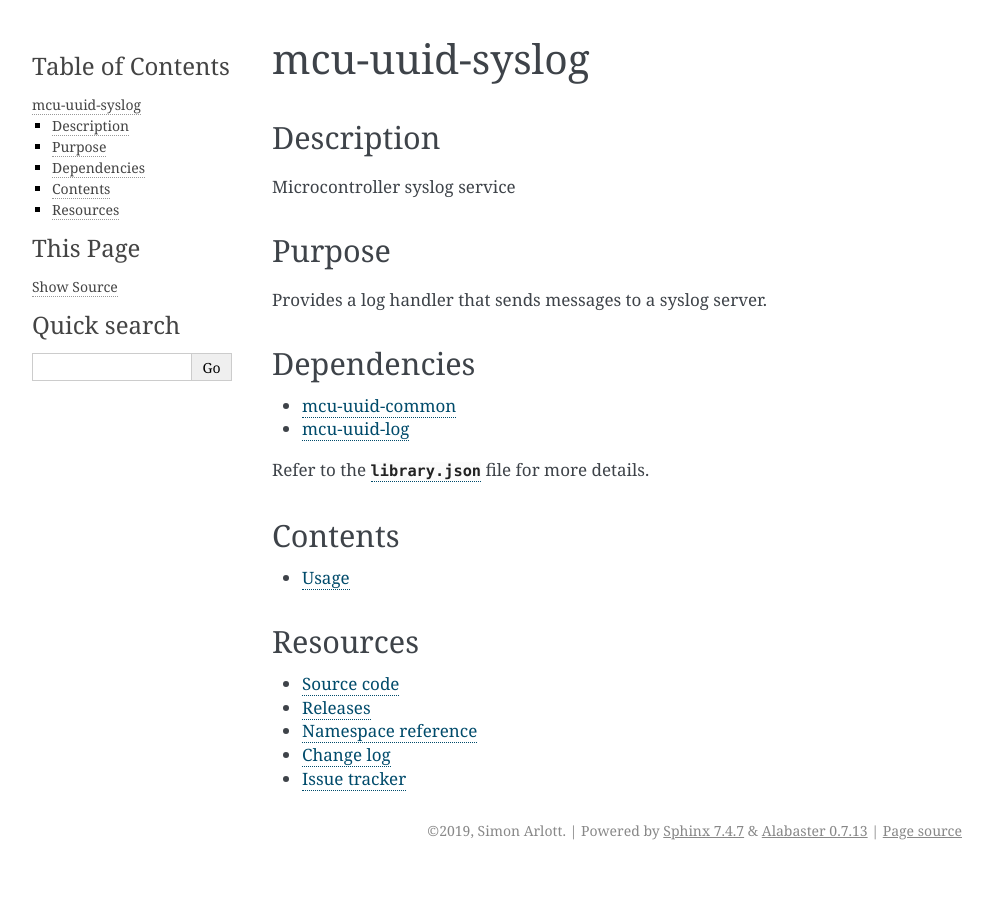
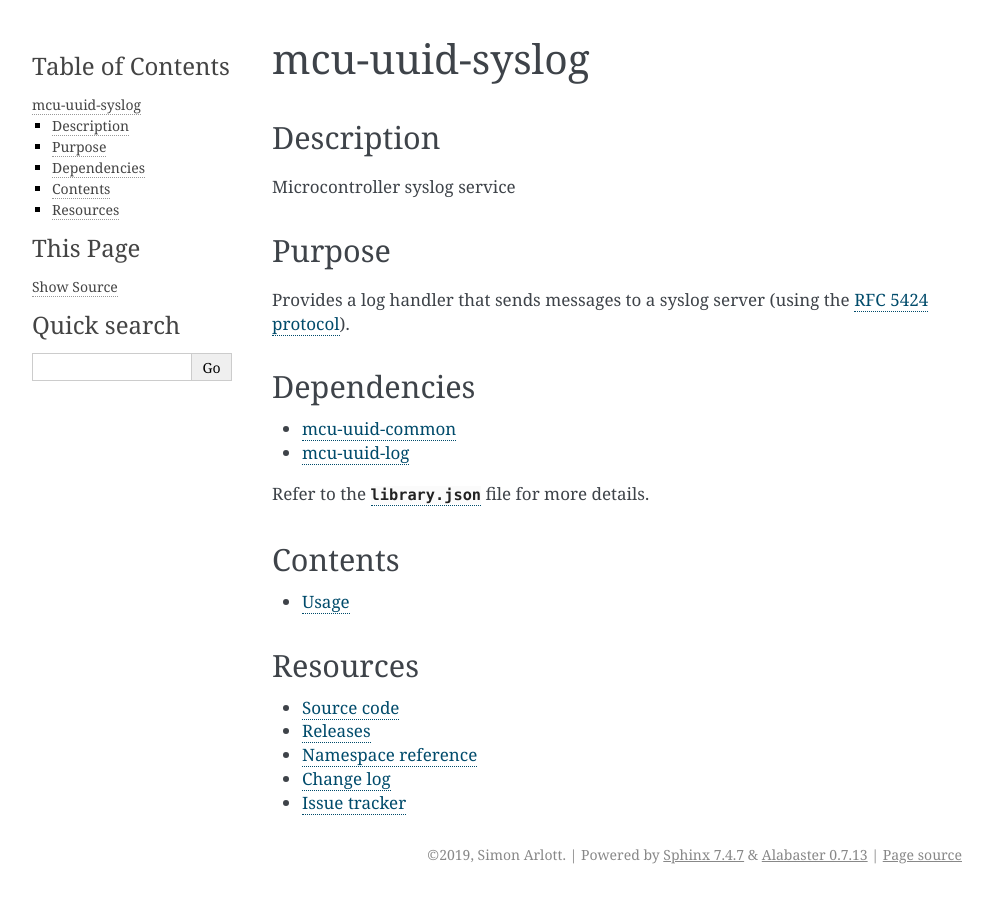
Before and after one commit to nomis/mcu-uuid-syslog, a Sphinx documentation site: the page built from docs/index.rst, in a window 1280 px wide. Shown: the whole page, without its empty margins (148-1141 px from the left). Built offline with Sphinx 7.4.7, drawn with Linux system fonts in a browser that asks for light colours.

Commit message:
Mention RFC 5424

```diff
--- a/README.rst
+++ b/README.rst
@@ -9,7 +9,8 @@ Microcontroller syslog service
 Purpose
 -------
 
-Provides a log handler that sends messages to a syslog server.
+Provides a log handler that sends messages to a syslog server (using
+the `RFC 5424 protocol <https://tools.ietf.org/html/rfc5424>`_).
 
 Documentation
 -------------
--- a/docs/index.rst
+++ b/docs/index.rst
@@ -9,7 +9,8 @@ Microcontroller syslog service
 Purpose
 -------
 
-Provides a log handler that sends messages to a syslog server.
+Provides a log handler that sends messages to a syslog server (using
+the `RFC 5424 protocol <https://tools.ietf.org/html/rfc5424>`_).
 
 Dependencies
 ------------
```
